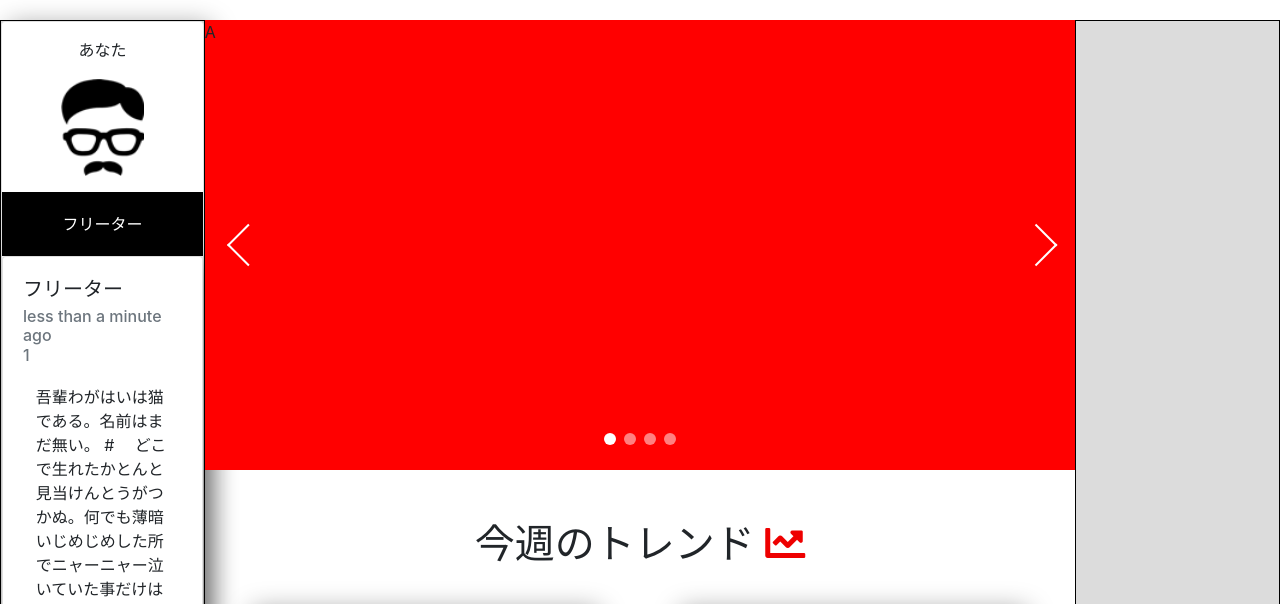
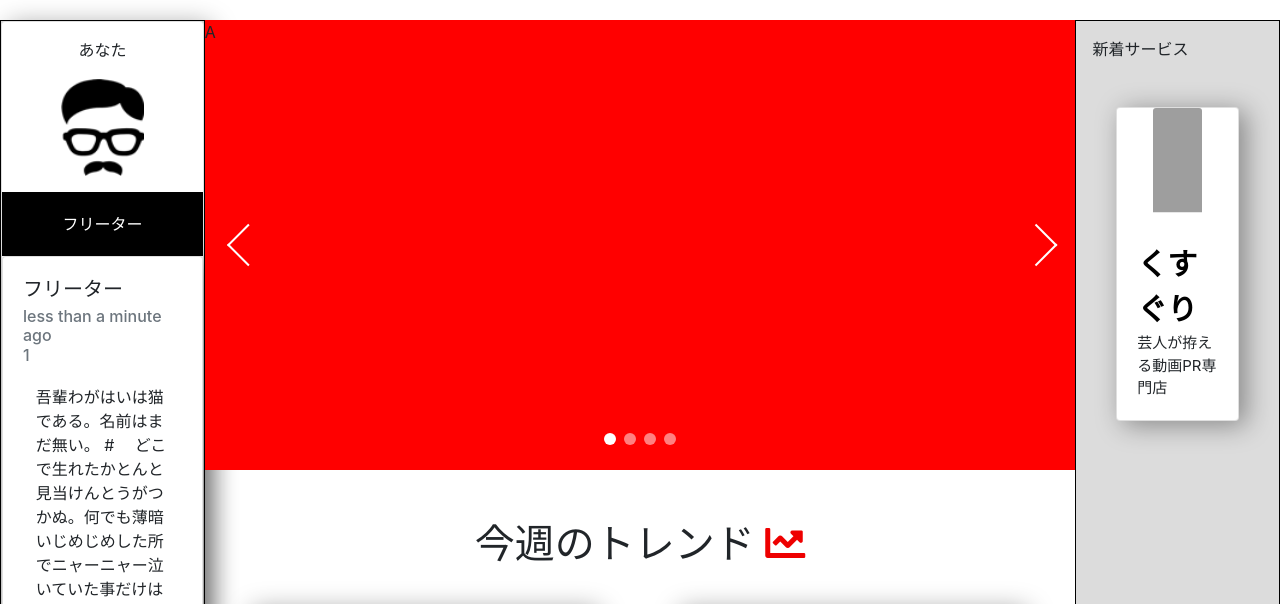
Before and after one commit to casanova-taizo/service_hub, a Rails app: page /services in a window 1280 px wide. Shown: the part 169-773 px from the top of the page. Run offline with Rails 7, Linux system fonts and the light colour scheme; a user stored in the database is signed in; data comes from the database, SQL or seed files in the repository; style sheets or scripts are compiled from the project's sources; parts of the project's set-up code (start-up, migrations or seed data) failed here and were passed over; some libraries are stand-ins or nearby versions; grey boxes are pictures that could not be loaded.

Commit message:
右サイドバーのモック

```diff
--- a/app/controllers/services_controller.rb
+++ b/app/controllers/services_controller.rb
@@ -2,7 +2,7 @@ class ServicesController < ApplicationController
   def index
     feed_contents = FeedContent.all
     @feed_contents = feed_contents.map(&:content)
-    # @services =
+    @services = Service.all
   end
 
   def show
--- /dev/null
+++ b/app/views/common/_right-sidebar.html.erb
@@ -0,0 +1,15 @@
+<div class="left-sidebar">
+    <p class="card-text">新着サービス</p>
+    <% services.each do |service| %>
+      <div class="card">
+          <img class="card-img-top" src="..." alt="Card image cap">
+          <div class="card-body">
+            <a class="service-title" href="#"><%= service.service_name%></a>
+            <p class="service-outline"><%= service.service_summary%></p>
+            <p class="service-outline">
+              <% service.tag_list.each do |tag| %>#<%=tag%><%end%>
+            </p>
+          </div>
+      </div>
+    <% end%>
+</div>
--- a/app/views/services/index.html.erb
+++ b/app/views/services/index.html.erb
@@ -208,6 +208,6 @@
 			</div>
 		</div>
 	</div>
-	<div class="right-sidebar"></div>
+    <%= render partial: "common/right-sidebar",locals: { services: @services } %>
 </div>
 <script src="/javascripts/skippr.min.js"></script>
```
